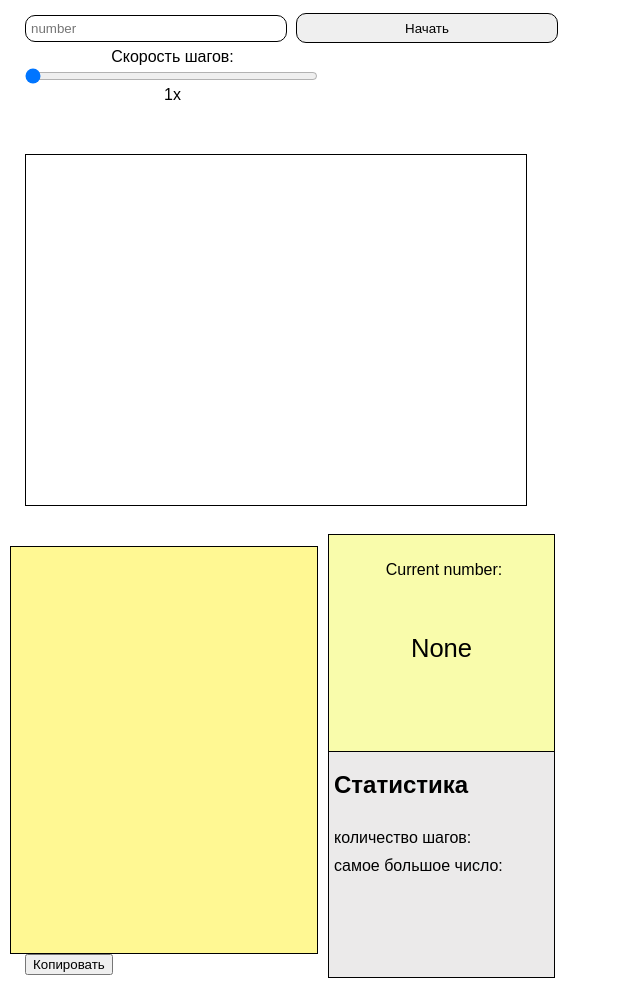
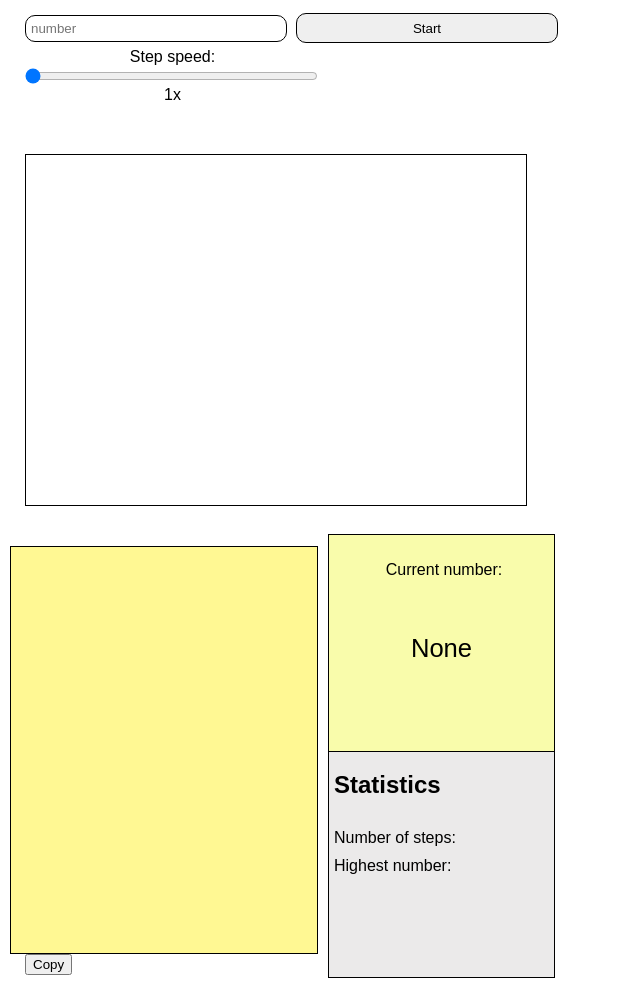
Before and after one commit to Hazmen/MVoCH-mvp, a plain HTML site: page index.html in a window 1280 px wide. Shown: the whole page, without its empty margins (0-640 px from the left). Drawn offline with nearby package versions, Linux system fonts and the light colour scheme.

Commit message:
englishization index.html

```diff
--- a/index.html
+++ b/index.html
@@ -7,37 +7,27 @@
     <script src="https://cdn.jsdelivr.net/npm/echarts@5/dist/echarts.min.js"></script>
     <script src="main.js" defer></script>
     <link rel="stylesheet" href="main.css">
-
 </head>
 <body>
     <div class="inputs">
         <div class="inputss">
             <input type="text" placeholder="number" class="input" inputmode="numeric" pattern="/d*">
-            <button class="btn">Начать</button>
+            <button class="btn">Start</button>
         </div>
 
         <div class="controls">
-            <!-- <button class="control 1x">1x</button>
-            <button class="control 2x">2x</button>
-            <button class="control 3x">3x</button>
-            <button class="control 4x">4x</button> -->
-
-            <label for="speedRange">Скорость шагов:</label>
+            <label for="speedRange">Step speed:</label>
             <input type="range" name="speed" id="speed" min="1" max="5" step="1" value="1">
-            <span id="speedValue">1х</span>
+            <span id="speedValue">1x</span>
         </div>
     </div>
 
-    <div id="sim-graph">
-
-    </div>
+    <div id="sim-graph"></div>
 
     <div class="sim-text">
         <div class="steeps">
-            <div class="steps">
-
-            </div>
-            <button class="copy">Копировать</button>
+            <div class="steps"></div>
+            <button class="copy">Copy</button>
         </div>
 
         <div class="statsss">
@@ -48,9 +38,9 @@
             </div>
 
             <div class="stats">
-                <h2>Статистика</h2>
-                <p class="steps-count">количество шагов: </p>
-                <p class="max-stat">самое большое число:</p>
+                <h2>Statistics</h2>
+                <p class="steps-count">Number of steps: </p>
+                <p class="max-stat">Highest number:</p>
             </div>
         </div>
     </div>
```
